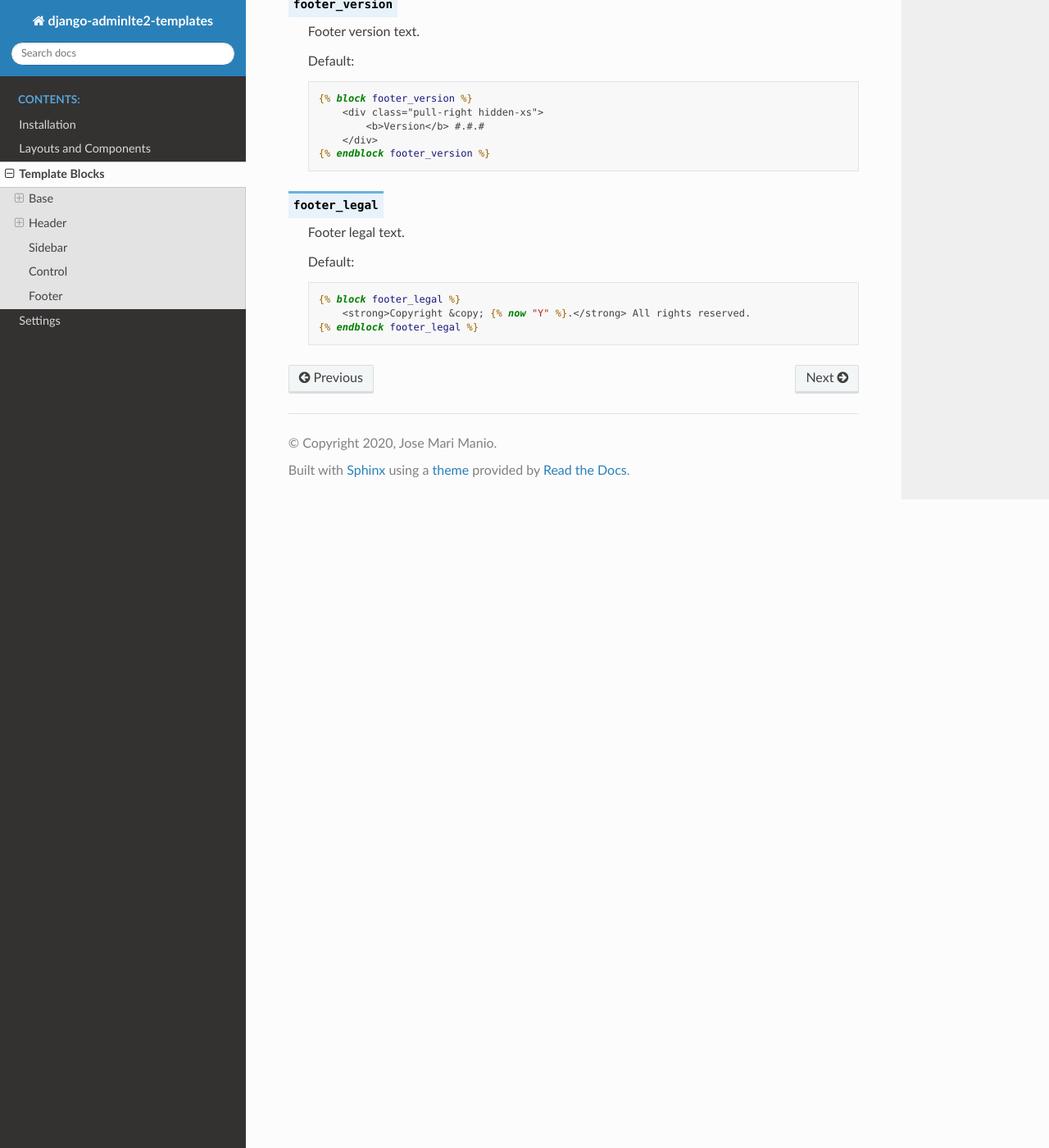
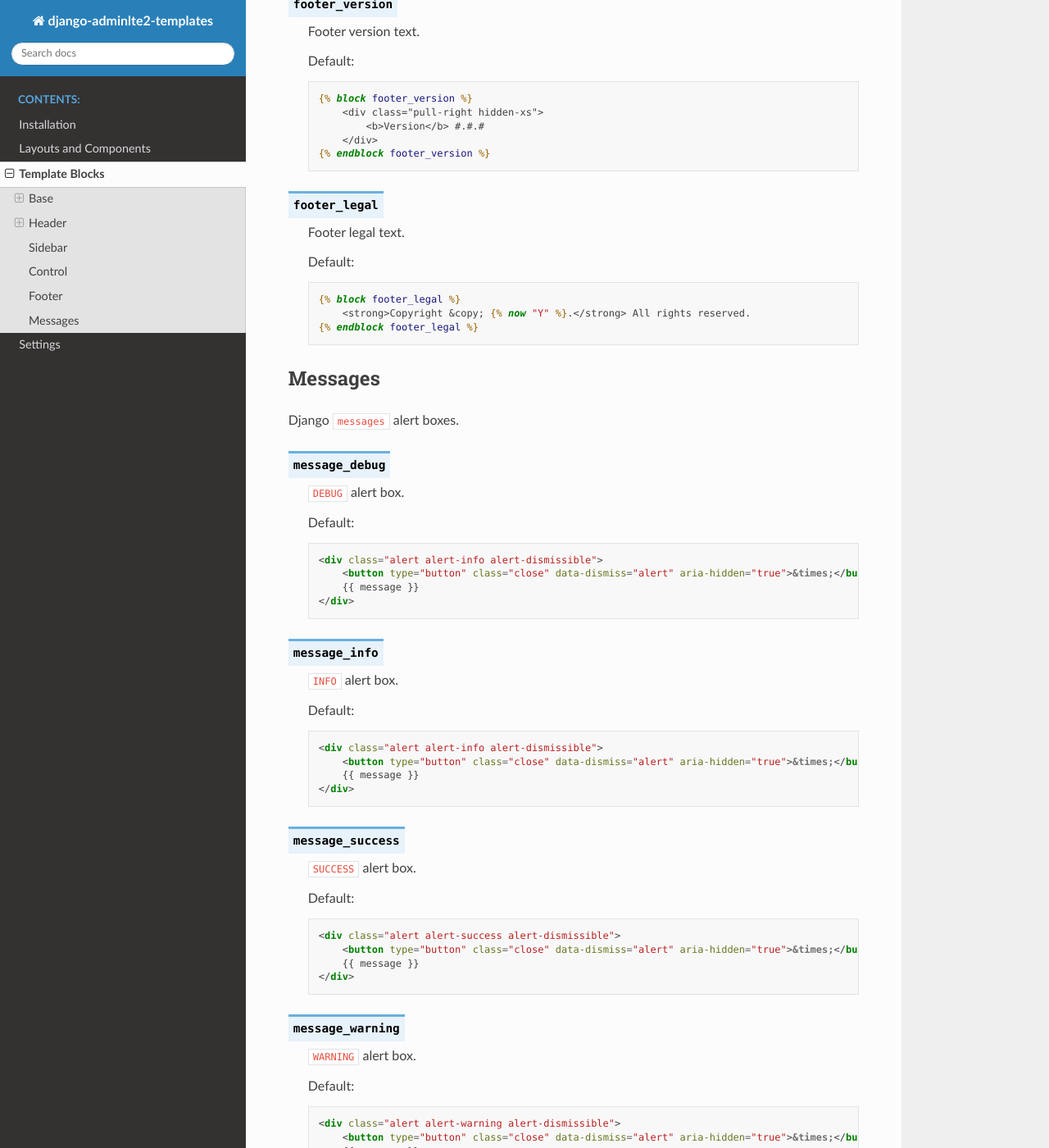
Before and after one commit to josemarimanio/django-adminlte2-templates, a Sphinx documentation site: the page built from docs/template_blocks.rst, in a window 1280 px wide and 1400 px high, scrolled down 8342 px. Shown: the whole window at 82% size. Built offline with Sphinx 7.4.7 and the Read the Docs theme 2.0.0, drawn with Linux system fonts in a browser that asks for light colours; some of the changed text lies outside the part shown.

Commit message:
Updated 'docs' page 'Template Blocks'. Added new section 'Messages'.

```diff
--- a/docs/template_blocks.rst
+++ b/docs/template_blocks.rst
@@ -545,3 +545,98 @@ Footer
         {% block footer_legal %}
             <strong>Copyright &copy; {% now "Y" %}.</strong> All rights reserved.
         {% endblock footer_legal %}
+
+
+Messages
+--------
+
+Django ``messages`` alert boxes.
+
+.. data:: message_debug
+    :noindex:
+
+    ``DEBUG`` alert box.
+
+    Default:
+
+    .. code:: html
+
+        <div class="alert alert-info alert-dismissible">
+            <button type="button" class="close" data-dismiss="alert" aria-hidden="true">&times;</button>
+            {{ message }}
+        </div>
+
+
+.. data:: message_info
+    :noindex:
+
+    ``INFO`` alert box.
+
+    Default:
+
+    .. code:: html
+
+        <div class="alert alert-info alert-dismissible">
+            <button type="button" class="close" data-dismiss="alert" aria-hidden="true">&times;</button>
+            {{ message }}
+        </div>
+
+
+.. data:: message_success
+    :noindex:
+
+    ``SUCCESS`` alert box.
+
+    Default:
+
+    .. code:: html
+
+        <div class="alert alert-success alert-dismissible">
+            <button type="button" class="close" data-dismiss="alert" aria-hidden="true">&times;</button>
+            {{ message }}
+        </div>
+
+
+.. data:: message_warning
+    :noindex:
+
+    ``WARNING`` alert box.
+
+    Default:
+
+    .. code:: html
+
+        <div class="alert alert-warning alert-dismissible">
+            <button type="button" class="close" data-dismiss="alert" aria-hidden="true">&times;</button>
+            {{ message }}
+        </div>
+
+
+.. data:: message_error
+    :noindex:
+
+    ``ERROR`` alert box.
+
+    Default:
+
+    .. code:: html
+
+        <div class="alert alert-error alert-dismissible">
+            <button type="button" class="close" data-dismiss="alert" aria-hidden="true">&times;</button>
+            {{ message }}
+        </div>
+
+
+.. data:: message_default
+    :noindex:
+
+    Custom message alert box.
+
+    Default:
+
+    .. code:: html
+
+        <div class="alert alert-info alert-dismissible">
+            <button type="button" class="close" data-dismiss="alert" aria-hidden="true">&times;</button>
+            {{ message }}
+        </div>
```
